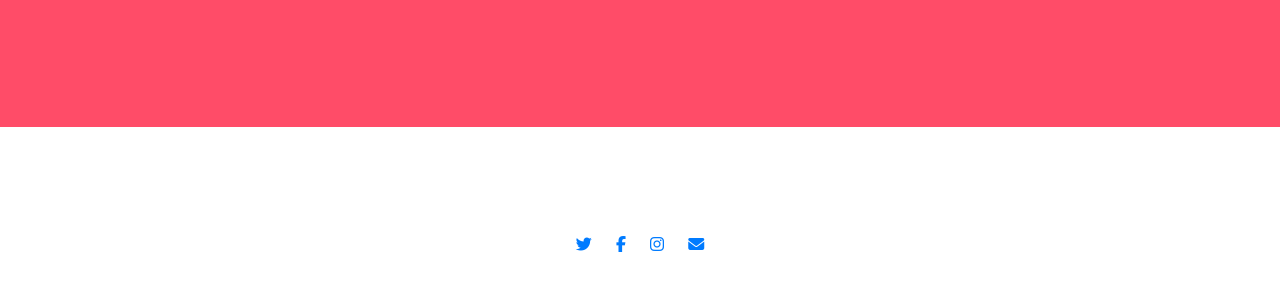
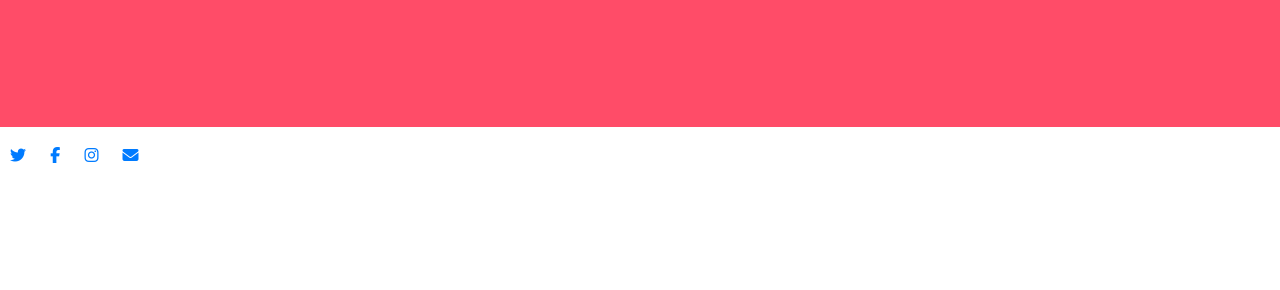
Before and after one commit to Neha126/tindog__, a plain HTML site: page TinDog-Start-master/index.html in a window 1280 px wide. Shown: the part 3071-3361 px from the top of the page. After the commit the page ends 3254 px from the top, so only its background shows below. Drawn offline with nearby package versions, Linux system fonts and the light colour scheme.

```diff
--- a/TinDog-Start-master/index.html
+++ b/TinDog-Start-master/index.html
@@ -184,7 +184,7 @@
 
   <!-- Footer -->
 
-  <footer id="footer">
+  <footer id="footer " class="f">
     <a href="https://twitter.com/" class=" icons fa fa-twitter" aria-hidden="true"></a>
     <a href="https://www.facebook.com/" class="icons fa fa-facebook" aria-hidden="true"></a>
     <a href="https://www.instagram.com/" class="icons fa fa-instagram" aria-hidden="true"></a>
```
